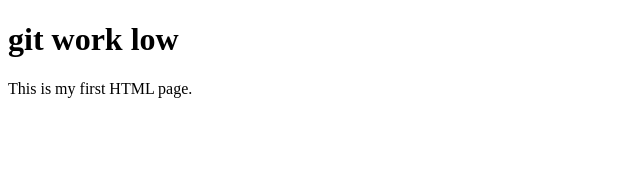
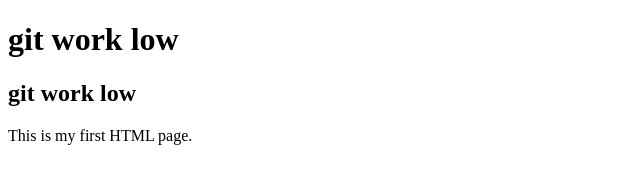
Before and after one commit to ravidevops09061989-dot/MY-first-Repo, a plain HTML site: page index.html in a window 1280 px wide. Shown: the whole page, without its empty margins (0-640 px from the left). Drawn offline with Linux system fonts and the light colour scheme.

Commit message:
changes done

```diff
--- a/index.html
+++ b/index.html
@@ -5,6 +5,7 @@
 </head>
 <body>
 <h1>git work low</h1>
+<h2>git work low</h2>
 <p>This is my first HTML page.</p>
 </body>
 </html>
```
Also changed, not shown: app.txt (added).
